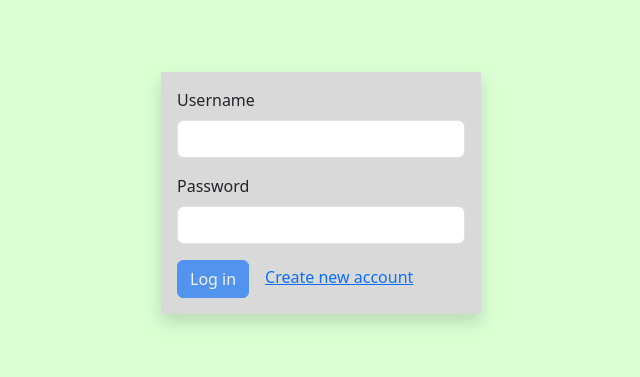
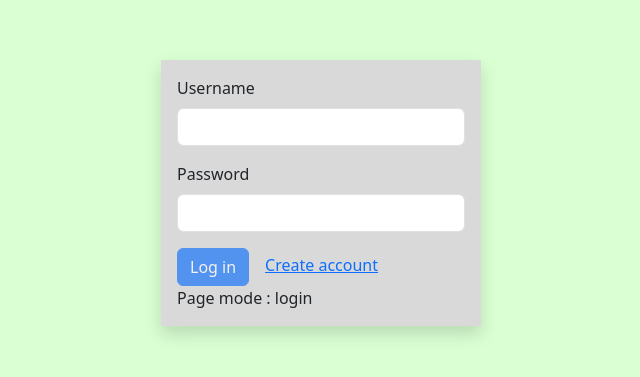
Before and after one commit to shroom-r/travel-log, an Angular app: page /login in a window 1280 px wide. Shown: the part 207-584 px from the top of the page, without its empty margins (319-959 px from the left). Built offline with nearby package versions, Linux system fonts and the light colour scheme.

Commit message:
Add function to switch mode of login page (create account - login)

```diff
--- a/src/app/auth/auth.service.ts
+++ b/src/app/auth/auth.service.ts
@@ -69,6 +69,7 @@ export class AuthService {
     );
   }
 
+
   /**
    * Logs out a user and emit an empty AuthResponse
    */
--- a/src/app/auth/login-page/login-page.component.html
+++ b/src/app/auth/login-page/login-page.component.html
@@ -1,5 +1,6 @@
 <div>
-  <div id="loginFormContainer" class="shadow p-3 col-4 col-xl-3 row-3 position-absolute top-50 start-50 translate-middle">
+  <div id="loginFormContainer"
+    class="shadow p-3 col-4 col-xl-3 row-3 position-absolute top-50 start-50 translate-middle">
     <form class="h-100 w-100" #loginForm="ngForm" (submit)="onSubmit(loginForm)">
       <div class="mb-3">
         <label form="username" class="form-label">Username</label>
@@ -19,12 +20,15 @@
       </div>
 
       <div>
-        <button class="btn btn-primary" type="submit" [disabled]="loginForm.invalid">Log in</button>
-        <span class="m-3"><a href="">Create new account</a></span>
+        <button class="btn btn-primary" type="submit" [disabled]="loginForm.invalid">{{ submitButtonText }}</button>
+        <span class="m-3"><a type="button" href="javascript:void(0)" (click)="switchPageMode()">{{ changeModeLinkText }}</a></span>
         <p class="form-text" *ngIf="loginError">
           Unable to log in. See the log for more information.
         </p>
       </div>
+      <div>
+        Page mode : {{ pageMode }}
+      </div>
     </form>
   </div>
 </div>
--- a/src/app/auth/login-page/login-page.component.ts
+++ b/src/app/auth/login-page/login-page.component.ts
@@ -3,6 +3,11 @@ import { NgForm } from "@angular/forms";
 import { Router } from "@angular/router";
 import { AuthService } from "../auth.service";
 import { AuthRequest } from "../auth-request.model";
+
+enum PageMode {
+  login = "login",
+  createAccount = "createAccount",
+}
 
 @Component({
   selector: "app-login-page",
@@ -25,8 +30,16 @@ export class LoginPageComponent {
    */
   loginError?: string;
 
+  //Set pageMode to default value = login
+  pageMode: PageMode = PageMode.login;
+  submitButtonText: string;
+  changeModeLinkText: string;
+
   constructor(private auth: AuthService, private router: Router) {
     this.authRequestInput = {};
+    this.pageMode = PageMode.login;
+    this.submitButtonText = "Log in";
+    this.changeModeLinkText = "Create account";
   }
 
   /**
@@ -53,4 +66,17 @@ export class LoginPageComponent {
         });
     }
   }
+
+  switchPageMode() {
+    if (this.pageMode === PageMode.login) {
+      this.pageMode = PageMode.createAccount;
+      this.submitButtonText = "Create account";
+      this.changeModeLinkText = "Back to login page";
+    } else {
+      this.pageMode = PageMode.login;
+      this.submitButtonText = "Log in";
+      this.changeModeLinkText = "Create account";
+    }
+
+  }
 }
```
